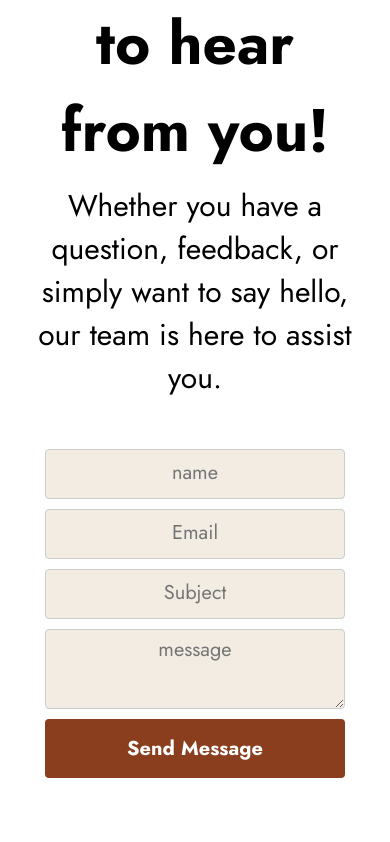
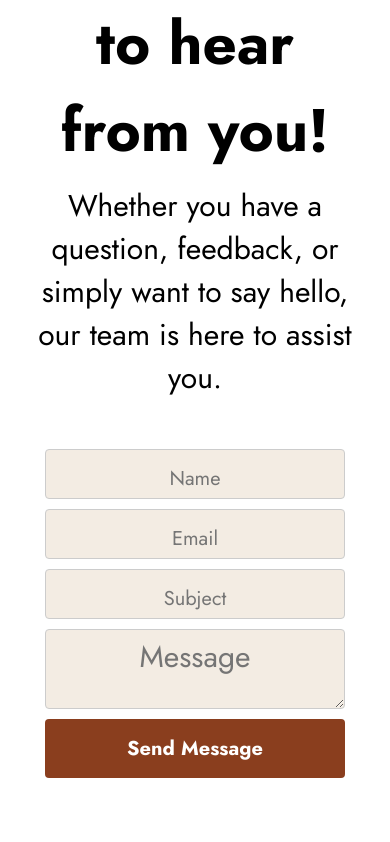
Before and after one commit to Ayan-thecodeking/Resturant-website, a React (Create React App) app: page /contact in a window 390 px wide. Shown: the part 669-1511 px from the top of the page. Built offline with nearby package versions, Linux system fonts and the light colour scheme.

Commit message:
added validation

```diff
--- a/src/Components/DetailFood/Detail.js
+++ b/src/Components/DetailFood/Detail.js
@@ -38,6 +38,8 @@ const Detail = () => {
                     <img src="https://images.unsplash.com/photo-1669283714145-f97867f6c238?ixlib=rb-4.0.3&ixid=M3wxMjA3fDB8MHxwaG90by1wYWdlfHx8fGVufDB8fHx8fA%3D%3D&auto=format&fit=crop&w=764&q=80" alt="img" />
                     <img src="https://images.unsplash.com/photo-1565299624946-b28f40a0ae38?ixlib=rb-4.0.3&ixid=M3wxMjA3fDB8MHxwaG90by1wYWdlfHx8fGVufDB8fHx8fA%3D%3D&auto=format&fit=crop&w=1681&q=80" alt="img" />
                 </div>
+
+
             </div>
         </div>
     )
--- a/src/Components/Form/Form.js
+++ b/src/Components/Form/Form.js
@@ -1,19 +1,66 @@
-import React from 'react'
-import './form.css'
+import React, { useState } from 'react';
+import './form.css';
+
 const Form = () => {
+  const [name, setName] = useState('');
+  const [email, setEmail] = useState('');
+  const [subject, setSubject] = useState('');
+  const [message, setMessage] = useState('');
+
+  const handleSubmit = (e) => {
+    e.preventDefault();
+
+    if (!name || !email || !subject || !message) {
+      alert('Please fill in all fields');
+      return;
+    }
+
+
+    console.log('Form submitted');
+
+    setName('');
+    setEmail('');
+    setSubject('');
+    setMessage('');
+  };
+
   return (
-<div className="form-con">
+    <div className="form-con">
+      <h1>We'd love to hear from you!</h1>
+      <p>Whether you have a question, feedback, or simply want to say hello, our team is here to assist you.</p>
+      <form onSubmit={handleSubmit}>
+        <input
+          type="text"
+          placeholder="Name"
+          value={name}
+          onChange={(e) => setName(e.target.value)}
+          required
+        />
+        <input
+          type="email"
+          placeholder="Email"
+          value={email}
+          onChange={(e) => setEmail(e.target.value)}
+          required
+        />
+        <input
+          type="text"
+          placeholder="Subject"
+          value={subject}
+          onChange={(e) => setSubject(e.target.value)}
+          required
+        />
+        <textarea
+          placeholder="Message"
+          rows="4"
+          value={message}
+          onChange={(e) => setMessage(e.target.value)}
+          required
+        ></textarea>
+        <button type="submit">Send Message</button>
+      </form>
+    </div>
+  );
+};
 
-  <h1>We'd love to hear from you!</h1>
-  <p>Whether you have a question, feedback, or simply want to say hello, our team is here to assist you.</p>
-  <form action="Fill">
-    <input type="text" placeholder='name' />
-    <input type="text" placeholder='Email' />
-    <input type="text" placeholder='Subject' />
-    <textarea placeholder='message' rows="4"></textarea>
-   <button>Send Message</button>
-  </form>
-</div>  )
-}
-
-export default Form
+export default Form;
--- a/src/Components/Form/form.css
+++ b/src/Components/Form/form.css
@@ -34,6 +34,8 @@ textarea {
     background: #f3ece3;
     height: 5rem;
     padding: 0.5rem;
+    font-size: 3rem;
+    text-align: center;
     margin-bottom: 1rem;
     border: 1px solid #ccc;
     border-radius: 4px;
--- a/src/Components/Routes/About.js
+++ b/src/Components/Routes/About.js
@@ -3,6 +3,7 @@ import Navbar from '../Navbar/Navbar'
 import Hero from '../Hero/Hero'
 import Detail from '../DetailFood/Detail'
 import Team from '../Team/Team'
+import Footer from '../Footer/Footer'
 
 
 const About = () => {
@@ -21,6 +22,7 @@ const About = () => {
             />
             <Detail/>
             <Team/>
+            <Footer/>
         </>)
 }
 
--- a/src/Components/Team/Team.js
+++ b/src/Components/Team/Team.js
@@ -1,10 +1,46 @@
 import React from 'react'
 import './team.css'
 const Team = () => {
-  return (
-<div className="team">
-    <h1>Team Page</h1>
-</div>  )
+
+    const teamMembers = [
+        {
+            name: 'Ayan Gupta',
+            position: 'Head Chef',
+            bio: 'Lorem ipsum dolor sit amet, consectetur adipiscing elit.',
+            imageUrl: 'https://images.unsplash.com/photo-1506794778202-cad84cf45f1d?ixlib=rb-4.0.3&ixid=M3wxMjA3fDB8MHxwaG90by1wYWdlfHx8fGVufDB8fHx8fA%3D%3D&auto=format&fit=crop&w=687&q=80',
+
+        },
+        {
+            name: 'Sia Sharma ',
+            position: 'Pastry Chef',
+            bio: 'Sed ut perspiciatis unde omnis iste natus error sit voluptatem.',
+            imageUrl: 'https://images.unsplash.com/photo-1602442787305-decbd65be507?ixlib=rb-4.0.3&ixid=M3wxMjA3fDB8MHxwaG90by1wYWdlfHx8fGVufDB8fHx8fA%3D%3D&auto=format&fit=crop&w=687&q=80',
+
+        },
+        {
+            name: 'Rishi Sen',
+            position: 'Sous Chef',
+            bio: 'At vero eos et accusamus et iusto odio dignissimos ducimus qui blanditiis.',
+            imageUrl: 'https://images.unsplash.com/photo-1610088441520-4352457e7095?ixlib=rb-4.0.3&ixid=M3wxMjA3fDB8MHxwaG90by1wYWdlfHx8fGVufDB8fHx8fA%3D%3D&auto=format&fit=crop&w=687&q=80',
+
+        },
+    ];
+    return (
+        <div className="team-section">
+            <h2 className='team-header'>Meet Our Culinary Dreamweavers</h2>
+            <p>Crafting Delicious Experiences with Passion and Precision</p>
+            <div className="team-members">
+                {teamMembers.map((member, index) => (
+                    <div className="team-member" key={index}>
+                        <img src={member.imageUrl} alt={member.name} />
+                         <h3>{member.name}</h3>
+                        <p className='para'>{member.position}</p>
+                        <p className='bio'>{member.bio}</p>
+                    </div>
+                ))}
+            </div>
+        </div>
+    );
 }
 
 export default Team
--- a/src/Components/Team/team.css
+++ b/src/Components/Team/team.css
@@ -0,0 +1,73 @@
+.team-section {
+  margin: 2rem;
+}
+.team-header{
+    font-size: 6rem;
+    text-align: center;
+}
+.team-section p{
+    font-size: 3rem;
+    text-align: center;
+}
+
+.team-members {
+  display: grid;
+  grid-template-columns: repeat(auto-fit, minmax(300px, 1fr));
+  gap: 1rem;
+  justify-items: center;
+  margin: 15rem 0;
+}
+
+.team-member {
+  box-shadow: 0 2px 4px rgba(0, 0, 0, 0.2);
+  border-radius: 8px;
+  overflow: hidden;
+  padding: 3rem 8rem;
+  background: #f3ece3;
+
+}
+
+.team-member:hover img {
+    transform: scale(1.05);
+}
+
+.team-member img {
+    /* width: 100%; */
+    height: 500px;
+    border-radius: 50%;
+    transition: transform 0.3s ease-in-out;
+}
+
+.team-member-content {
+  padding: 1rem;
+}
+
+.team-member h3 {
+  margin-top: 1rem;
+  padding-top: 1.6rem;
+  font-size: 3.3rem;
+  text-align: center;
+}
+
+.team-member p {
+  font-size: 0.9rem;
+  text-align: center;
+  color: #8a3e1e;
+}
+
+@media screen and (max-width: 768px) {
+  .team-members {
+    grid-template-columns: repeat(auto-fit, minmax(250px, 1fr));
+  }
+  .team-member img {
+    height: 300px;
+  }
+  .team-header{
+    font-size: 4rem;
+    text-align: center;
+}
+.team-section p{
+    font-size: 1.5rem;
+    text-align: center;
+}
+}
```
